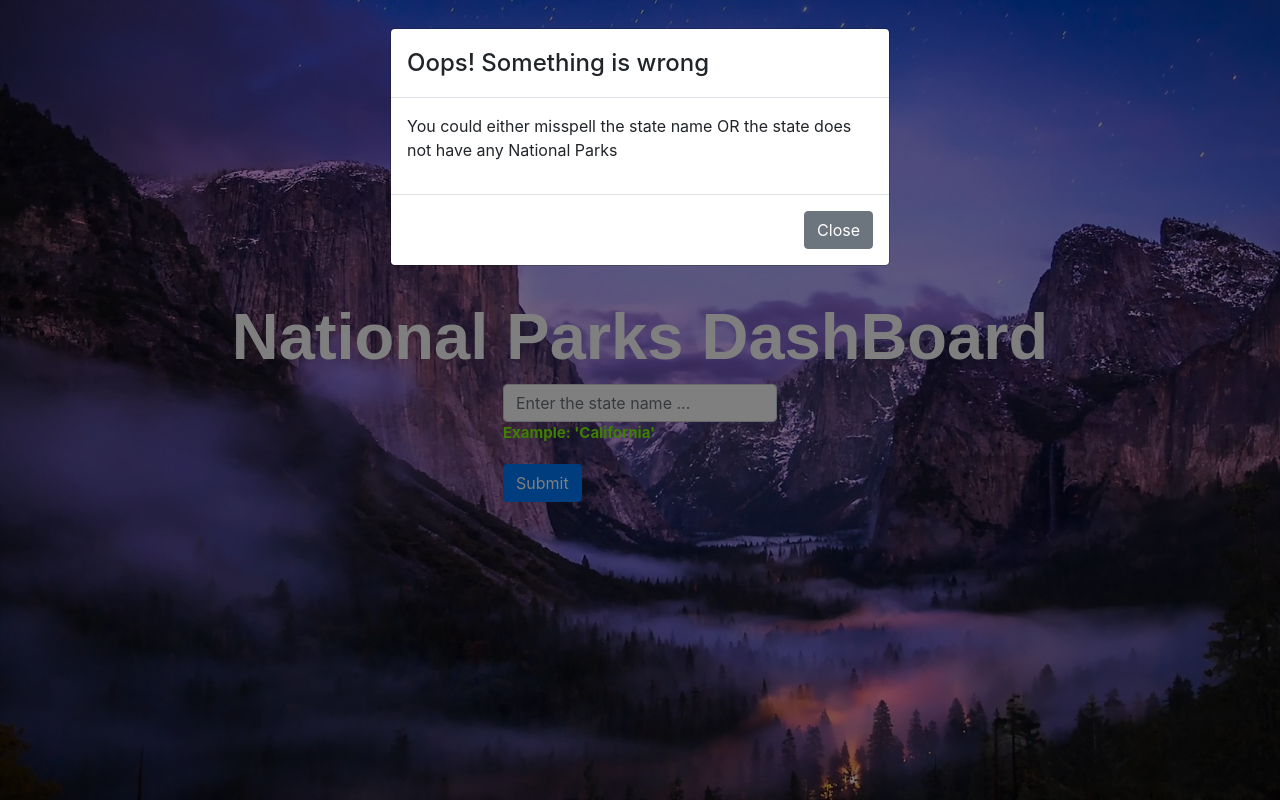
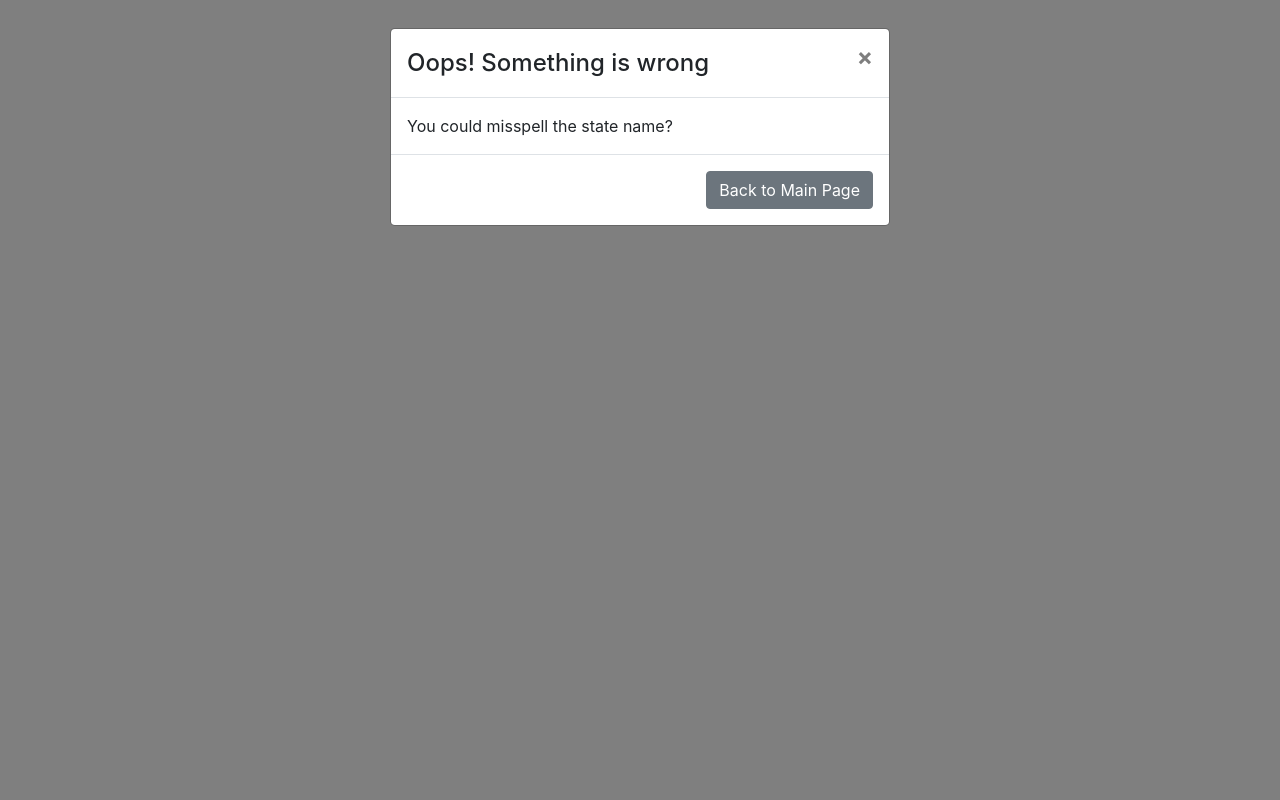
Before and after one commit to mKimp/dashboard, a React (Create React App) app: page / in a window 1280 px wide. Both pictures are taken after typing "Sample" into the empty fields and a click on the button "Submit". Built offline with nearby package versions, Linux system fonts and the light colour scheme.

Commit message:
fix the modal and handle error of wrong state name and handle error of the state does not have national parks

```diff
--- a/package.json
+++ b/package.json
@@ -8,6 +8,7 @@
     "@testing-library/user-event": "^7.1.2",
     "bootstrap": "^4.4.1",
     "chart.js": "^2.9.3",
+    "chartjs-plugin-datalabels": "^0.7.0",
     "leaflet": "^1.6.0",
     "react": "^16.13.1",
     "react-addons-update": "^15.6.2",
--- a/public/index.html
+++ b/public/index.html
@@ -13,8 +13,10 @@
         rel="stylesheet"
         href="https://unpkg.com/leaflet@1.6.0/dist/leaflet.css"
         integrity="sha512-xwE/Az9zrjBIphAcBb3F6JVqxf46+CDLwfLMHloNu6KEQCAWi6HcDUbeOfBIptF7tcCzusKFjFw2yuvEpDL9wQ=="
-        crossorigin=""
-      />
+        crossorigin=""/>
+        <link rel="stylesheet" href="https://cdnjs.cloudflare.com/ajax/libs/font-awesome/4.7.0/css/font-awesome.min.css">
+
+
         <!--
               manifest.json provides metadata used when your web app is installed on a
               user's mobile device or desktop. See https://developers.google.com/web/fundamentals/web-app-manifest/
--- /dev/null
+++ b/src/component/Alert.js
@@ -0,0 +1,61 @@
+import React from 'react';
+import {Modal, Alert, Button} from 'react-bootstrap'
+/*
+function AlertDismissible() {
+    const [show, setShow] = React.useState(true);
+
+    const handleClose = () => setShow(false);
+    const handleShow = () => setShow(true);
+
+    return (
+      <React.Fragment>
+        <Modal show={show} onHide={handleClose} animation={false}>
+          <Modal.Header closeButton>
+            <Modal.Title>Modal heading</Modal.Title>
+          </Modal.Header>
+          <Modal.Body>Woohoo, you're reading this text in a modal!</Modal.Body>
+          <Modal.Footer>
+            <Button variant="secondary" onClick={handleClose} href="/">
+              Back to Main Page
+            </Button>
+
+          </Modal.Footer>
+        </Modal>
+    </React.Fragment>
+    );
+  }
+  */Alert
+class AlertDismissible extends React.Component {
+    constructor(props){
+        super(props)
+        this.state = ({show:true, setShow:true})
+
+        this.handleClose = this.handleClose.bind(this)
+        this.handleShow = this.handleShow.bind(this)
+
+    }
+    handleClose(){
+        this.setState({show:false})
+    }
+    handleShow(){
+        this.setState({show:true})
+    }
+    render(){
+        return( <React.Fragment>
+            <Modal show={this.state.show} onHide={this.handleClose} animation={true}>
+              <Modal.Header closeButton>
+                <Modal.Title>Oops! Something is wrong</Modal.Title>
+              </Modal.Header>
+              <Modal.Body>{this.props.message}</Modal.Body>
+              <Modal.Footer>
+                <Button variant="secondary" onClick={this.handleClose} href="/">
+                  Back to Main Page
+                </Button>
+
+              </Modal.Footer>
+            </Modal>
+        </React.Fragment>    )
+    }
+}
+
+export default AlertDismissible
--- a/src/component/App.js
+++ b/src/component/App.js
@@ -2,7 +2,7 @@ import React from 'react';
 import HomePage from './Home';
 import Dashboard from './Dashboard';
 import {Modal, Alert, Button} from 'react-bootstrap'
-
+import AlertDismissible from './Alert'
 
 class App extends React.Component {
     constructor(props) {
@@ -19,7 +19,11 @@ class App extends React.Component {
             items: [],
             alerts: [],
             hasResult: false,
-            modalIsOpen: true
+            modalIsOpen: true,
+            correctstateName: false,
+            usstates:["Alaska", "Alabama", "Arkansas", "American Samoa", "Arizona", "California", "Colorado", "Connecticut", "District of Columbia", "Delaware", "Florida", "Georgia", "Guam", "Hawaii", "Iowa", "Idaho", "Illinois", "Indiana", "Kansas", "Kentucky", "Louisiana", "Massachusetts", "Maryland", "Maine", "Michigan", "Minnesota", "Missouri", "Mississippi", "Montana", "North Carolina", "North Dakota", "Nebraska", "New Hampshire", "New Jersey", "New Mexico", "Nevada", "New York", "Ohio", "Oklahoma", "Oregon", "Pennsylvania", "Puerto Rico", "Rhode Island", "South Carolina", "South Dakota", "Tennessee", "Texas", "Utah", "Virginia", "Virgin Islands", "Vermont", "Washington", "Wisconsin", "West Virginia", "Wyoming"],
+            visible: true
+
 
         }
         this.handleTextChange = this.handleTextChange.bind(this)
@@ -33,12 +37,23 @@ class App extends React.Component {
         })
     }
 
+    toggleAlert (){
+        this.setState({visible: !this.state.visible})
+
+    }
+
     handleTextChange(text) {
         this.setState({searchText: text})
     }
     handleSubmit(e) {
+
         const parkData = this.props.data.map((item) => item.states[0].title)
         const search = this.state.searchText;
+        this.state.usstates.forEach(element => {
+            if(element == search){
+                this.setState({correctstateName:true})
+            }
+        });
         this.setState({isLoaded: true})
 
         parkData.forEach(element => {
@@ -123,48 +138,16 @@ class App extends React.Component {
                         }/>
                 </div>
             )
-        } else if (this.state.isLoaded && !this.state.hasResult) {
+        } else if (this.state.isLoaded && !this.state.hasResult && !this.state.correctstateName) {
             console.log(this.state.isLoaded)
             console.log(this.state.hasResult)
-            return (
-                <React.Fragment>
-                    <Modal show={
-                        this.state.modalIsOpen
-                    }>
-                        <Modal.Header>
-                            <Modal.Title>Oops! Something is wrong</Modal.Title>
+            return (<AlertDismissible message={"You could misspell the state name?"}/> )
 
-                        </Modal.Header>
-
-                        <Modal.Body>
-                            <p>
-                                You could either misspell the state name OR the state does not have any National Parks
-                            </p>
-                        </Modal.Body>
-
-                        <Modal.Footer>
-                            <Button onClick={
-                                    this.toggleModal
-                                }
-                                variant="secondary">Close</Button>
-                        </Modal.Footer>
-                    </Modal>
-                    <div>
-                        <HomePage textChange={
-                                this.state.searchText
-                            }
-                            onTextChange={
-                                this.handleTextChange
-                            }
-                            onSubmitChange={
-                                this.handleSubmit
-                            }/>
-                    </div>
-
-                </React.Fragment>
-            )
-
-        } else {
+        }
+        else if (this.state.isLoaded && this.state.correctstateName && !this.state.hasResult ) {
+           return (<AlertDismissible message={"Sorry, this state DOES NOT have any National Parks"}/> )
+     }
+        else {
 
             return (
                 <Dashboard dataLabel={
--- a/src/component/Dashboard.js
+++ b/src/component/Dashboard.js
@@ -97,8 +97,7 @@ class DashBoard extends React.Component {
         if (!this.state.isSearched){
         return (
             <React.Fragment>
-
-
+                <div>
                 <Navigation  textChange={
                             this.state.searchText
                         }
@@ -108,6 +107,8 @@ class DashBoard extends React.Component {
                         onSubmitChange={
                             this.handleSubmit
                         }/>
+                </div>
+                <div style={{"backgroundColor":"DarkOliveGreen", "display": "flex", "justifyContent":"center", "alignItems":"center"}}>
                 <Container>
                     <Row>
                         <Col>
@@ -169,26 +170,27 @@ class DashBoard extends React.Component {
                                     </Popup>
                                     </Marker>)}
                                 </Map>
-
-
                         </Col>
                     </Row>
                 </Container>
-            </React.Fragment>)
-        }
+                </div>
+                <footer style={{"backgroundColor": "whitesmoke", "textAlign":"center"}}>
+                    <p>Author: Kim Ma</p>
+                    <p><a href="mailto:pkm@pdx.edu">pkm@pdx.edu</a></p>
+                </footer>
+            </React.Fragment>
+            )}
+    else{
 
-
-    else{
         return(
             <React.Fragment>
 
             <NavigationNoSearch
                     onSearchChange={
                         this.handleSearchChange} />
-            <Park text={this.state.searchText}
-                  //  onSearchChange={
-                  //      this.handleSearchChange}
-                    />
+
+            <Park text={this.state.searchText} />
+
        </React.Fragment>
     )
     }
--- a/src/component/PieChart.js
+++ b/src/component/PieChart.js
@@ -1,5 +1,6 @@
 import React from 'react';
 import {Doughnut} from 'react-chartjs-2';
+import 'chartjs-plugin-datalabels'
 
 class PieChart extends React.Component {
     constructor(props) {
@@ -25,8 +26,8 @@ class PieChart extends React.Component {
                     label: 'Percentages',
                     data: compareData,
                     backgroundColor: [
-                        'rgba(255, 99, 132, 0.6)',
-                        'rgba(54, 162, 235, 0.6)',
+                        '#FB3640',
+                        '#43AA8B',
                     ],
                     borderColor: [
                         'rgba(255, 99, 132, 1)',
@@ -39,16 +40,21 @@ class PieChart extends React.Component {
         return (<div className="chart">
             <Doughnut data={chartData}
                 options={
-                    {
-                        title: {
-                            display: this.props.searchName,
-                            text: "Percentages"
-                        },
-                        legend: {
-                            display: true,
-                            position: "bottom"
+                {
+                    plugins: {
+                        datalabels: {
+                           display: true,
+                           color: 'white',
+                           formatter:(value) =>{
+                            return value + "%"
                         }
+                    },
+                },
+                    legend: {
+                        display: true,
+                        position: "bottom"
                     }
+                }
                 }/>
         </div>)
     }
--- a/src/component/VisitorsChart.js
+++ b/src/component/VisitorsChart.js
@@ -45,6 +45,7 @@ class VisitorChart extends React.Component {
                         this.state.chartData
                     }
                     options={
+
                         {
                             title: {
                                 display: this.props.searchName,
@@ -54,8 +55,15 @@ class VisitorChart extends React.Component {
                                 display:true,
                                 position:"right"
                             }
-                        }
-                    }/>
+                        },
+                        {
+                            plugins: {
+                                datalabels: {
+                                   display: false,
+
+                            },
+                        },
+                    } }/>
             </div>
         )
     }
```
Also changed, not shown: src/component/Chart.js (+21 -8 lines), 1 other file (tests, documents, lock files or other folders).
